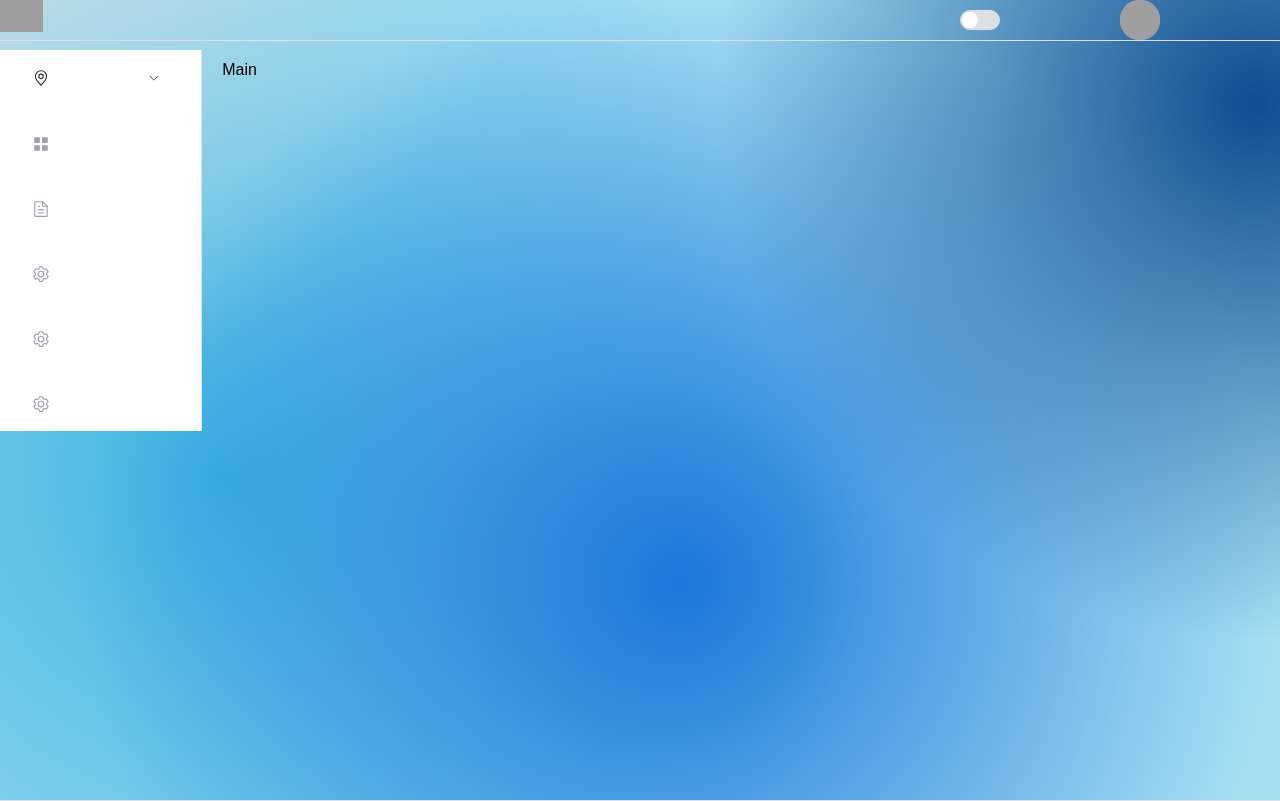
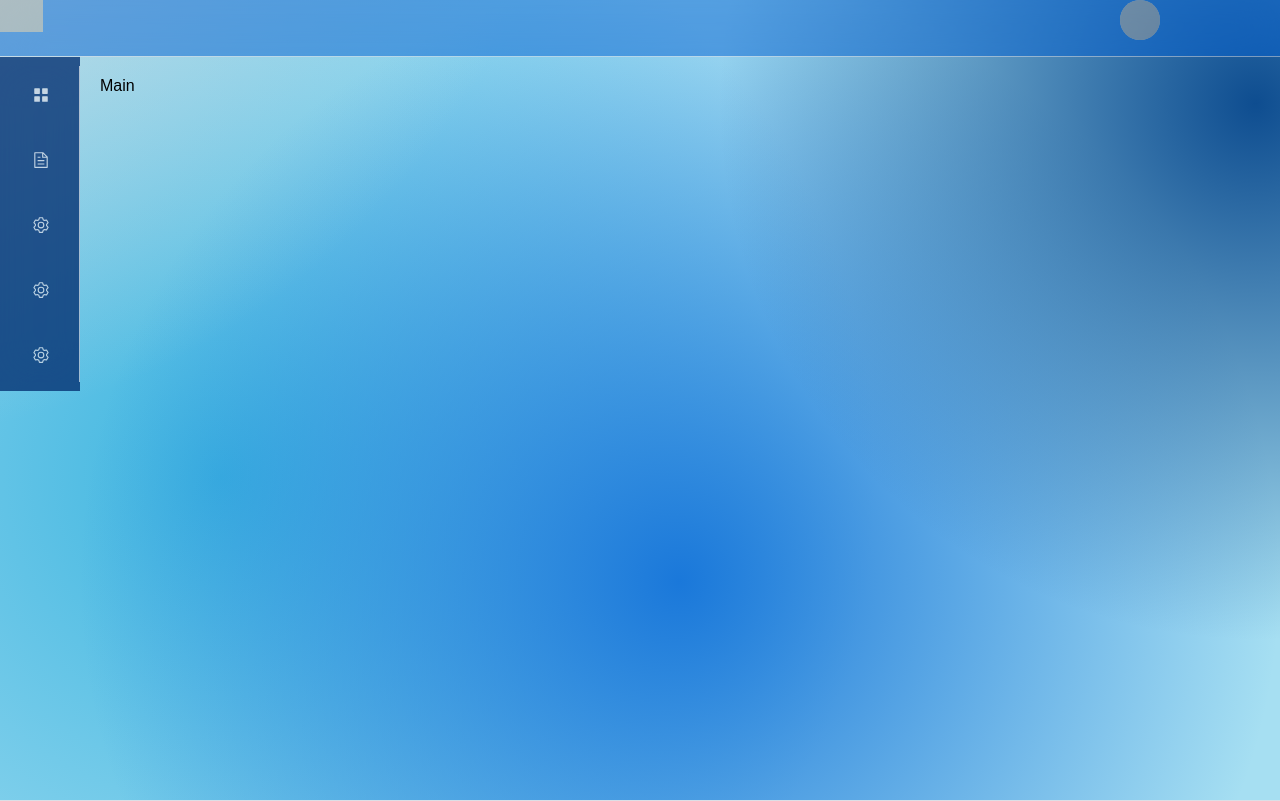
Before and after one commit to BUAA-2021/frontend-vue3, a Vue app: page / in a window 1280 px wide. Built offline with nearby package versions, Linux system fonts and the light colour scheme; sample sign-in values are in the browser's storage; grey boxes are pictures that could not be loaded.

Commit message:
modify the model of teaminfo

```diff
--- a/src/components/common/Header.vue
+++ b/src/components/common/Header.vue
@@ -11,7 +11,7 @@
       </el-col>
       <el-col :span="12"> </el-col>
       <el-col :span="3">
-        <el-switch v-model="isDark" style="margin-top: 4px" />
+        <!-- <el-switch v-model="isDark" style="margin-top: 4px" /> -->
       </el-col>
       <el-col :span="3">
         <el-dropdown>
@@ -57,7 +57,10 @@ function toProfile() {
 
 <style scoped>
 .header {
-  height: 5vh;
+  height: 7vh;
   border-bottom: 1px solid var(--el-border-color);
+  background-color: #0662d1;
+  opacity: 0.5;
+  backdrop-filter: blur(20px);
 }
 </style>
--- a/src/components/common/SideBar.vue
+++ b/src/components/common/SideBar.vue
@@ -1,11 +1,8 @@
 <template>
-  <el-row class="tac">
-    <el-col>
-      <el-menu
-        @open="handleOpen"
-        @close="handleClose"
-      >
-        <el-sub-menu index="1" class="box">
+  <el-row>
+    <el-col class="shell">
+      <el-menu @open="handleOpen" @close="handleClose" class="shell">
+        <!-- <el-sub-menu index="1" class="box">
           <template #title>
             <el-icon><location /></el-icon>
             <span class="menullist">Navigator One</span>
@@ -21,7 +18,7 @@
             <template #title>item four</template>
             <el-menu-item index="1-4-1">item one</el-menu-item>
           </el-sub-menu>
-        </el-sub-menu>
+        </el-sub-menu> -->
         <el-menu-item index="2" class="box">
           <el-icon><icon-menu /></el-icon>
           <span class="menullist">Navigator Two</span>
@@ -63,41 +60,42 @@ const handleClose = (key, keyPath) => {
 </script>
 
 <style>
-.el-menu-vertical-demo {
-  width: 100px;
-  height: 700px;
-  display: flex;
-  justify-content: center;
-  align-items: center;
-  flex-direction: column;
-  background-color: rgb(17, 24, 39);
-  border-radius: 10px;
+.shell {
+  width: 80px;
+  background-color: #063273;
+  opacity: 0.8;
+  backdrop-filter: blur(20px);
   transition: 0.3s;
-  overflow: hidden;
 }
 .box {
   display: block;
   height: 15%;
   width: 85%;
   margin: 9px;
+  color: white;
   border-radius: 5px;
   position: relative;
   transition: 0.3s;
-  color: rgb(160, 160, 175);
 }
 
 .box span {
   position: relative;
-  top: 0px;
-  left: 5px;
+  color: white;
   opacity: 0;
   transition: 0.1s;
 }
-.el-menu-vertical-demo:hover {
-  width: 270px;
+.shell:hover {
+  width: 210px;
 }
 
-.el-menu-vertical-demo:hover span {
+.shell:hover span {
   opacity: 1;
 }
+
+.box:hover span {
+  color: #063273;
+}
+.box:hover {
+  color: #063273;
+}
 </style>
--- a/src/views/team/TeamInfoView.vue
+++ b/src/views/team/TeamInfoView.vue
@@ -1,4 +1,7 @@
 <template>
+  <el-container class="wrap">
+    <SideBar />
+    <el-main class="main0">
       <div class="main">
         <el-row>
           <el-col :span="3">
@@ -43,7 +46,10 @@
             </el-select>
           </el-col>
           <el-col :span="2">
-        <el-button style="margin-top: 4%" type="primary" @click="inviteMember()"
+            <el-button
+              style="margin-top: 4%"
+              type="primary"
+              @click="inviteMember()"
               >邀请成员</el-button
             >
           </el-col>
@@ -100,6 +106,8 @@
           </el-table>
         </el-row>
       </div>
+    </el-main>
+  </el-container>
 </template>
 
 <script setup>
@@ -302,6 +310,20 @@ onMounted(() => {
 </script>
 
 <style scoped>
+.wrap {
+  background-color: #f8fefc;
+  width: 100%;
+  height: 100%;
+  opacity: 0.9;
+  backdrop-filter: blur(20px);
+  transition: 0.3s;
+}
+sideBar {
+  z-index: 10;
+  position: absolute;
+  top: 30px;
+  left: 30px;
+}
 .main {
   margin-left: 15%;
   margin-top: 5%;
```
Lines whose indentation alone changed are shown as unchanged.
